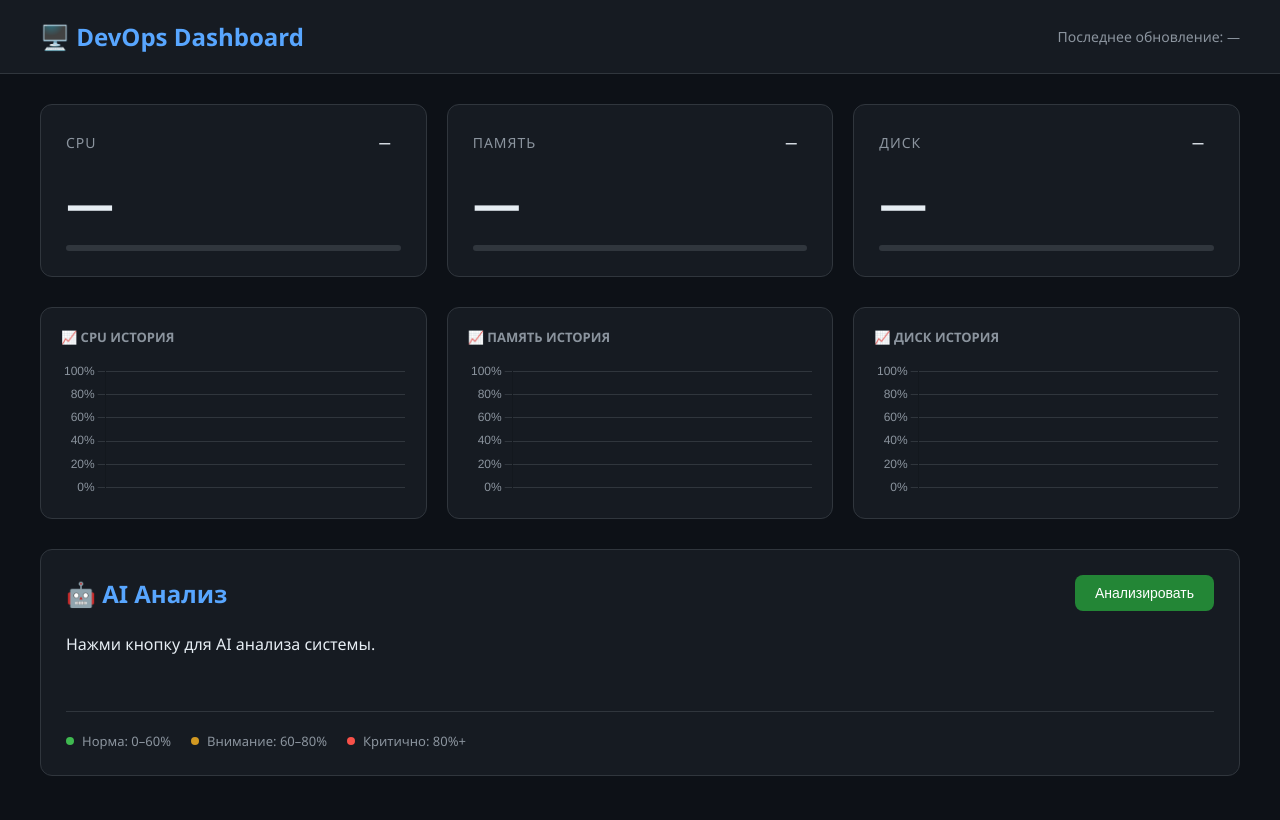
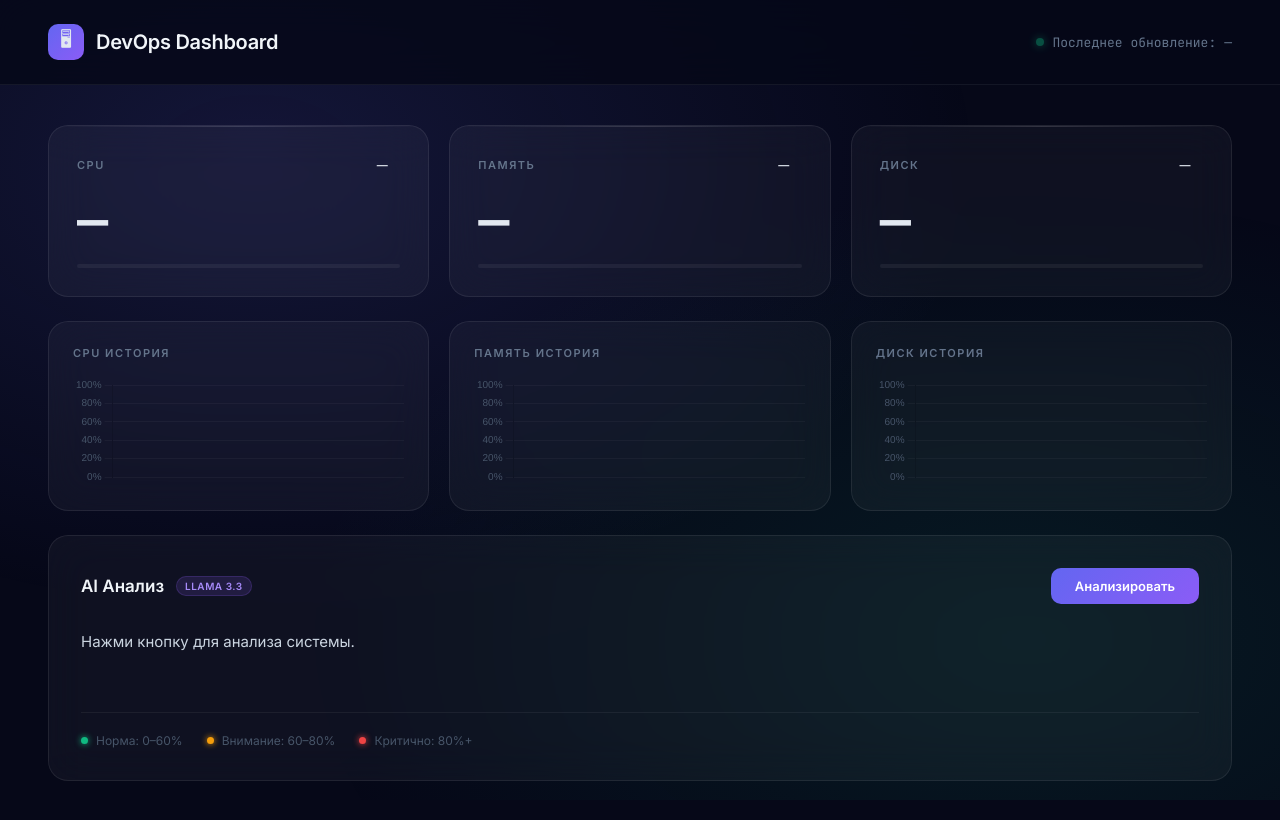
Before and after one commit to boozer23/devops-dashboard, a plain HTML site: page index.html in a window 1280 px wide. Drawn offline with nearby package versions, Linux system fonts and the light colour scheme; no server answers.

Commit message:
Redesign dashboard with glassmorphism UI

```diff
--- a/index.html
+++ b/index.html
@@ -3,97 +3,103 @@
 <head>
     <title>DevOps Dashboard</title>
     <meta charset="utf-8">
+    <meta name="viewport" content="width=device-width, initial-scale=1">
     <script src="https://cdnjs.cloudflare.com/ajax/libs/Chart.js/4.4.0/chart.umd.min.js"></script>
     <style>
+        @import url('https://fonts.googleapis.com/css2?family=Inter:wght@300;400;500;600;700&family=JetBrains+Mono:wght@400;600&display=swap');
         * { margin: 0; padding: 0; box-sizing: border-box; }
-        body { font-family: 'Segoe UI', Arial; background: #0d1117; color: #e6edf3; min-height: 100vh; }
-        header { background: #161b22; padding: 20px 40px; border-bottom: 1px solid #30363d; display: flex; justify-content: space-between; align-items: center; }
-        header h1 { color: #58a6ff; font-size: 24px; }
-        #uptime { color: #8b949e; font-size: 14px; }
-        .container { padding: 30px 40px; }
-        .cards { display: grid; grid-template-columns: repeat(3, 1fr); gap: 20px; margin-bottom: 30px; }
-        .card { background: #161b22; border: 1px solid #30363d; border-radius: 12px; padding: 25px; }
-        .card-header { display: flex; justify-content: space-between; align-items: center; margin-bottom: 15px; }
-        .card-title { color: #8b949e; font-size: 14px; text-transform: uppercase; letter-spacing: 1px; }
-        .badge { padding: 4px 10px; border-radius: 20px; font-size: 12px; font-weight: bold; }
-        .badge-ok { background: #1a4731; color: #3fb950; }
-        .badge-warn { background: #4a2e00; color: #d29922; }
-        .badge-crit { background: #4a1515; color: #f85149; }
-        .metric { font-size: 48px; font-weight: bold; margin-bottom: 10px; }
-        .metric-ok { color: #3fb950; }
-        .metric-warn { color: #d29922; }
-        .metric-crit { color: #f85149; }
-        .progress { height: 6px; background: #30363d; border-radius: 3px; overflow: hidden; }
-        .progress-bar { height: 100%; border-radius: 3px; transition: width 0.5s; }
-        .bar-ok { background: #3fb950; }
-        .bar-warn { background: #d29922; }
-        .bar-crit { background: #f85149; }
-        .charts { display: grid; grid-template-columns: repeat(3, 1fr); gap: 20px; margin-bottom: 30px; }
-        .chart-card { background: #161b22; border: 1px solid #30363d; border-radius: 12px; padding: 20px; }
-        .chart-card h3 { color: #8b949e; font-size: 13px; text-transform: uppercase; margin-bottom: 15px; }
-        .ai-section { background: #161b22; border: 1px solid #30363d; border-radius: 12px; padding: 25px; }
-        .ai-header { display: flex; justify-content: space-between; align-items: center; margin-bottom: 20px; }
-        .ai-header h2 { color: #58a6ff; }
-        .btn { padding: 10px 20px; background: #238636; color: #fff; border: none; border-radius: 8px; cursor: pointer; font-size: 14px; transition: background 0.2s; }
-        .btn:hover { background: #2ea043; }
-        .btn:disabled { background: #30363d; cursor: not-allowed; }
-        #ai-result { color: #e6edf3; line-height: 1.7; min-height: 60px; }
-        #ai-result.loading { color: #8b949e; }
-        .status-bar { display: flex; gap: 20px; margin-top: 20px; padding-top: 20px; border-top: 1px solid #30363d; }
-        .status-item { display: flex; align-items: center; gap: 8px; font-size: 13px; color: #8b949e; }
-        .dot { width: 8px; height: 8px; border-radius: 50%; }
-        .dot-green { background: #3fb950; }
-        .dot-yellow { background: #d29922; }
-        .dot-red { background: #f85149; }
-        #last-update { color: #8b949e; font-size: 13px; }
+        body { font-family: 'Inter', sans-serif; background: #060818; color: #e2e8f0; min-height: 100vh; overflow-x: hidden; }
+        body::before { content: ''; position: fixed; top: 0; left: 0; width: 100%; height: 100%; background: radial-gradient(ellipse at 20% 20%, rgba(99,102,241,0.15) 0%, transparent 50%), radial-gradient(ellipse at 80% 80%, rgba(16,185,129,0.1) 0%, transparent 50%); z-index: 0; pointer-events: none; }
+        .glass { background: rgba(255,255,255,0.04); backdrop-filter: blur(20px); -webkit-backdrop-filter: blur(20px); border: 1px solid rgba(255,255,255,0.08); border-radius: 20px; }
+        header { position: relative; z-index: 10; padding: 24px 48px; display: flex; justify-content: space-between; align-items: center; border-bottom: 1px solid rgba(255,255,255,0.06); background: rgba(6,8,24,0.8); backdrop-filter: blur(20px); }
+        .logo { display: flex; align-items: center; gap: 12px; }
+        .logo-icon { width: 36px; height: 36px; background: linear-gradient(135deg, #6366f1, #8b5cf6); border-radius: 10px; display: flex; align-items: center; justify-content: center; font-size: 18px; }
+        header h1 { font-size: 20px; font-weight: 600; color: #f1f5f9; letter-spacing: -0.3px; }
+        .header-right { display: flex; align-items: center; gap: 8px; color: #64748b; font-size: 13px; font-family: 'JetBrains Mono', monospace; }
+        .live-dot { width: 8px; height: 8px; border-radius: 50%; background: #10b981; box-shadow: 0 0 8px #10b981; animation: pulse 2s infinite; }
+        @keyframes pulse { 0%, 100% { opacity: 1; } 50% { opacity: 0.4; } }
+        .container { position: relative; z-index: 1; padding: 40px 48px; max-width: 1400px; margin: 0 auto; }
+        .cards { display: grid; grid-template-columns: repeat(3, 1fr); gap: 20px; margin-bottom: 24px; }
+        .card { padding: 28px; transition: transform 0.2s, border-color 0.2s; position: relative; overflow: hidden; }
+        .card::before { content: ''; position: absolute; top: 0; left: 0; right: 0; height: 1px; background: linear-gradient(90deg, transparent, rgba(255,255,255,0.15), transparent); }
+        .card:hover { transform: translateY(-2px); border-color: rgba(255,255,255,0.15); }
+        .card-header { display: flex; justify-content: space-between; align-items: center; margin-bottom: 20px; }
+        .card-title { font-size: 11px; font-weight: 600; text-transform: uppercase; letter-spacing: 1.5px; color: #64748b; }
+        .badge { padding: 4px 12px; border-radius: 100px; font-size: 11px; font-weight: 600; letter-spacing: 0.5px; }
+        .badge-ok { background: rgba(16,185,129,0.15); color: #10b981; border: 1px solid rgba(16,185,129,0.2); }
+        .badge-warn { background: rgba(245,158,11,0.15); color: #f59e0b; border: 1px solid rgba(245,158,11,0.2); }
+        .badge-crit { background: rgba(239,68,68,0.15); color: #ef4444; border: 1px solid rgba(239,68,68,0.2); }
+        .metric { font-size: 52px; font-weight: 700; font-family: 'JetBrains Mono', monospace; letter-spacing: -2px; margin-bottom: 16px; line-height: 1; }
+        .metric-ok { color: #10b981; } .metric-warn { color: #f59e0b; } .metric-crit { color: #ef4444; }
+        .progress { height: 4px; background: rgba(255,255,255,0.06); border-radius: 2px; overflow: hidden; }
+        .progress-bar { height: 100%; border-radius: 2px; transition: width 0.8s cubic-bezier(0.4,0,0.2,1); }
+        .bar-ok { background: linear-gradient(90deg, #059669, #10b981); }
+        .bar-warn { background: linear-gradient(90deg, #d97706, #f59e0b); }
+        .bar-crit { background: linear-gradient(90deg, #dc2626, #ef4444); box-shadow: 0 0 12px rgba(239,68,68,0.4); }
+        .charts { display: grid; grid-template-columns: repeat(3, 1fr); gap: 20px; margin-bottom: 24px; }
+        .chart-card { padding: 24px; }
+        .chart-card h3 { font-size: 11px; font-weight: 600; text-transform: uppercase; letter-spacing: 1.5px; color: #64748b; margin-bottom: 16px; }
+        .ai-section { padding: 32px; }
+        .ai-header { display: flex; justify-content: space-between; align-items: center; margin-bottom: 24px; }
+        .ai-title { display: flex; align-items: center; gap: 12px; }
+        .ai-title h2 { font-size: 17px; font-weight: 600; color: #f1f5f9; }
+        .ai-tag { font-size: 10px; font-weight: 600; padding: 3px 8px; background: rgba(139,92,246,0.15); color: #a78bfa; border: 1px solid rgba(139,92,246,0.2); border-radius: 100px; letter-spacing: 0.5px; text-transform: uppercase; }
+        .btn { padding: 10px 24px; background: linear-gradient(135deg, #6366f1, #8b5cf6); color: #fff; border: none; border-radius: 10px; cursor: pointer; font-size: 13px; font-weight: 600; font-family: 'Inter', sans-serif; transition: opacity 0.2s, transform 0.2s; }
+        .btn:hover { opacity: 0.9; transform: translateY(-1px); }
+        .btn:disabled { opacity: 0.4; cursor: not-allowed; transform: none; }
+        #ai-result { color: #cbd5e1; line-height: 1.8; min-height: 60px; font-size: 15px; }
+        #ai-result.loading { color: #475569; }
+        .status-bar { display: flex; gap: 24px; margin-top: 24px; padding-top: 20px; border-top: 1px solid rgba(255,255,255,0.06); }
+        .status-item { display: flex; align-items: center; gap: 8px; font-size: 12px; color: #475569; }
+        .dot { width: 7px; height: 7px; border-radius: 50%; }
+        .dot-green { background: #10b981; box-shadow: 0 0 6px #10b981; }
+        .dot-yellow { background: #f59e0b; box-shadow: 0 0 6px #f59e0b; }
+        .dot-red { background: #ef4444; box-shadow: 0 0 6px #ef4444; }
     </style>
 </head>
 <body>
     <header>
-        <h1>🖥️ DevOps Dashboard</h1>
-        <div id="uptime">Последнее обновление: <span id="last-update">—</span></div>
+        <div class="logo">
+            <div class="logo-icon">🖥</div>
+            <h1>DevOps Dashboard</h1>
+        </div>
+        <div class="header-right">
+            <div class="live-dot"></div>
+            Последнее обновление: <span id="last-update">—</span>
+        </div>
     </header>
-
     <div class="container">
         <div class="cards">
-            <div class="card">
-                <div class="card-header">
-                    <span class="card-title">CPU</span>
-                    <span class="badge" id="cpu-badge">—</span>
-                </div>
+            <div class="card glass">
+                <div class="card-header"><span class="card-title">CPU</span><span class="badge" id="cpu-badge">—</span></div>
                 <div class="metric" id="cpu-val">—</div>
                 <div class="progress"><div class="progress-bar" id="cpu-bar" style="width:0%"></div></div>
             </div>
-            <div class="card">
-                <div class="card-header">
-                    <span class="card-title">Память</span>
-                    <span class="badge" id="mem-badge">—</span>
-                </div>
+            <div class="card glass">
+                <div class="card-header"><span class="card-title">Память</span><span class="badge" id="mem-badge">—</span></div>
                 <div class="metric" id="mem-val">—</div>
                 <div class="progress"><div class="progress-bar" id="mem-bar" style="width:0%"></div></div>
             </div>
-            <div class="card">
-                <div class="card-header">
-                    <span class="card-title">Диск</span>
-                    <span class="badge" id="disk-badge">—</span>
-                </div>
+            <div class="card glass">
+                <div class="card-header"><span class="card-title">Диск</span><span class="badge" id="disk-badge">—</span></div>
                 <div class="metric" id="disk-val">—</div>
                 <div class="progress"><div class="progress-bar" id="disk-bar" style="width:0%"></div></div>
             </div>
         </div>
-
         <div class="charts">
-            <div class="chart-card"><h3>📈 CPU история</h3><canvas id="cpu-chart" height="120"></canvas></div>
-            <div class="chart-card"><h3>📈 Память история</h3><canvas id="mem-chart" height="120"></canvas></div>
-            <div class="chart-card"><h3>📈 Диск история</h3><canvas id="disk-chart" height="120"></canvas></div>
+            <div class="chart-card glass"><h3>CPU история</h3><canvas id="cpu-chart" height="100"></canvas></div>
+            <div class="chart-card glass"><h3>Память история</h3><canvas id="mem-chart" height="100"></canvas></div>
+            <div class="chart-card glass"><h3>Диск история</h3><canvas id="disk-chart" height="100"></canvas></div>
         </div>
-
-        <div class="ai-section">
+        <div class="ai-section glass">
             <div class="ai-header">
-                <h2>🤖 AI Анализ</h2>
+                <div class="ai-title">
+                    <h2>AI Анализ</h2>
+                    <span class="ai-tag">LLaMA 3.3</span>
+                </div>
                 <button class="btn" id="analyze-btn" onclick="analyze()">Анализировать</button>
             </div>
-            <div id="ai-result">Нажми кнопку для AI анализа системы.</div>
+            <div id="ai-result">Нажми кнопку для анализа системы.</div>
             <div class="status-bar">
                 <div class="status-item"><div class="dot dot-green"></div> Норма: 0–60%</div>
                 <div class="status-item"><div class="dot dot-yellow"></div> Внимание: 60–80%</div>
@@ -101,83 +107,59 @@
             </div>
         </div>
     </div>
-
     <script>
-        const history = { cpu: [], mem: [], disk: [], labels: [] };
+        const history = { cpu: [], mem: [], disk: [] };
         const maxPoints = 20;
-
-        function getStatus(val) {
-            if (val < 60) return 'ok';
-            if (val < 80) return 'warn';
-            return 'crit';
-        }
-
+        function getStatus(val) { if (val < 60) return 'ok'; if (val < 80) return 'warn'; return 'crit'; }
         function updateCard(id, val) {
             const status = getStatus(val);
             const labels = { ok: 'Норма', warn: 'Внимание', crit: 'Критично' };
-            document.getElementById(id + '-val').textContent = val + '%';
-            document.getElementById(id + '-val').className = 'metric metric-' + status;
-            document.getElementById(id + '-badge').textContent = labels[status];
-            document.getElementById(id + '-badge').className = 'badge badge-' + status;
-            document.getElementById(id + '-bar').style.width = val + '%';
-            document.getElementById(id + '-bar').className = 'progress-bar bar-' + status;
+            document.getElementById(id+'-val').textContent = val+'%';
+            document.getElementById(id+'-val').className = 'metric metric-'+status;
+            document.getElementById(id+'-badge').textContent = labels[status];
+            document.getElementById(id+'-badge').className = 'badge badge-'+status;
+            document.getElementById(id+'-bar').style.width = val+'%';
+            document.getElementById(id+'-bar').className = 'progress-bar bar-'+status;
         }
-
         function makeChart(id, color) {
             return new Chart(document.getElementById(id), {
                 type: 'line',
-                data: { labels: [], datasets: [{ data: [], borderColor: color, backgroundColor: color + '22', fill: true, tension: 0.4, pointRadius: 2 }] },
-                options: { plugins: { legend: { display: false } }, scales: { x: { display: false }, y: { min: 0, max: 100, ticks: { color: '#8b949e', callback: v => v + '%' }, grid: { color: '#30363d' } } }, animation: false }
+                data: { labels: [], datasets: [{ data: [], borderColor: color, backgroundColor: color+'18', fill: true, tension: 0.4, pointRadius: 0, borderWidth: 2 }] },
+                options: { plugins: { legend: { display: false } }, scales: { x: { display: false }, y: { min: 0, max: 100, ticks: { color: '#475569', callback: v => v+'%', font: { size: 10 } }, grid: { color: 'rgba(255,255,255,0.04)' } } }, animation: false }
             });
         }
-
-        const charts = {
-            cpu: makeChart('cpu-chart', '#58a6ff'),
-            mem: makeChart('mem-chart', '#3fb950'),
-            disk: makeChart('disk-chart', '#d29922')
-        };
-
+        const charts = { cpu: makeChart('cpu-chart','#6366f1'), mem: makeChart('mem-chart','#10b981'), disk: makeChart('disk-chart','#f59e0b') };
         function updateChart(chart, histArr, val) {
-            const time = new Date().toLocaleTimeString();
             histArr.push(val);
             if (histArr.length > maxPoints) histArr.shift();
-            chart.data.labels = histArr.map((_, i) => i);
+            chart.data.labels = histArr.map((_,i) => i);
             chart.data.datasets[0].data = [...histArr];
             chart.update();
         }
-
         async function loadStats() {
             try {
                 const r = await fetch('/stats');
                 const data = await r.json();
-                updateCard('cpu', data.cpu);
-                updateCard('mem', data.memory);
-                updateCard('disk', data.disk);
+                updateCard('cpu', data.cpu); updateCard('mem', data.memory); updateCard('disk', data.disk);
                 updateChart(charts.cpu, history.cpu, data.cpu);
                 updateChart(charts.mem, history.mem, data.memory);
                 updateChart(charts.disk, history.disk, data.disk);
                 document.getElementById('last-update').textContent = new Date().toLocaleTimeString();
             } catch(e) { console.error(e); }
         }
-
         async function analyze() {
             const btn = document.getElementById('analyze-btn');
-            btn.disabled = true;
-            btn.textContent = 'Анализирую...';
+            btn.disabled = true; btn.textContent = 'Анализирую...';
             document.getElementById('ai-result').className = 'loading';
-            document.getElementById('ai-result').textContent = '🤖 AI анализирует систему...';
+            document.getElementById('ai-result').textContent = '⏳ Анализирую систему...';
             try {
                 const r = await fetch('/analyze');
                 const data = await r.json();
                 document.getElementById('ai-result').className = '';
                 document.getElementById('ai-result').textContent = data.ai_analysis;
-            } catch(e) {
-                document.getElementById('ai-result').textContent = 'Ошибка при анализе.';
-            }
-            btn.disabled = false;
-            btn.textContent = 'Анализировать';
+            } catch(e) { document.getElementById('ai-result').textContent = 'Ошибка при анализе.'; }
+            btn.disabled = false; btn.textContent = 'Анализировать';
         }
-
         loadStats();
         setInterval(loadStats, 3000);
     </script>
```
